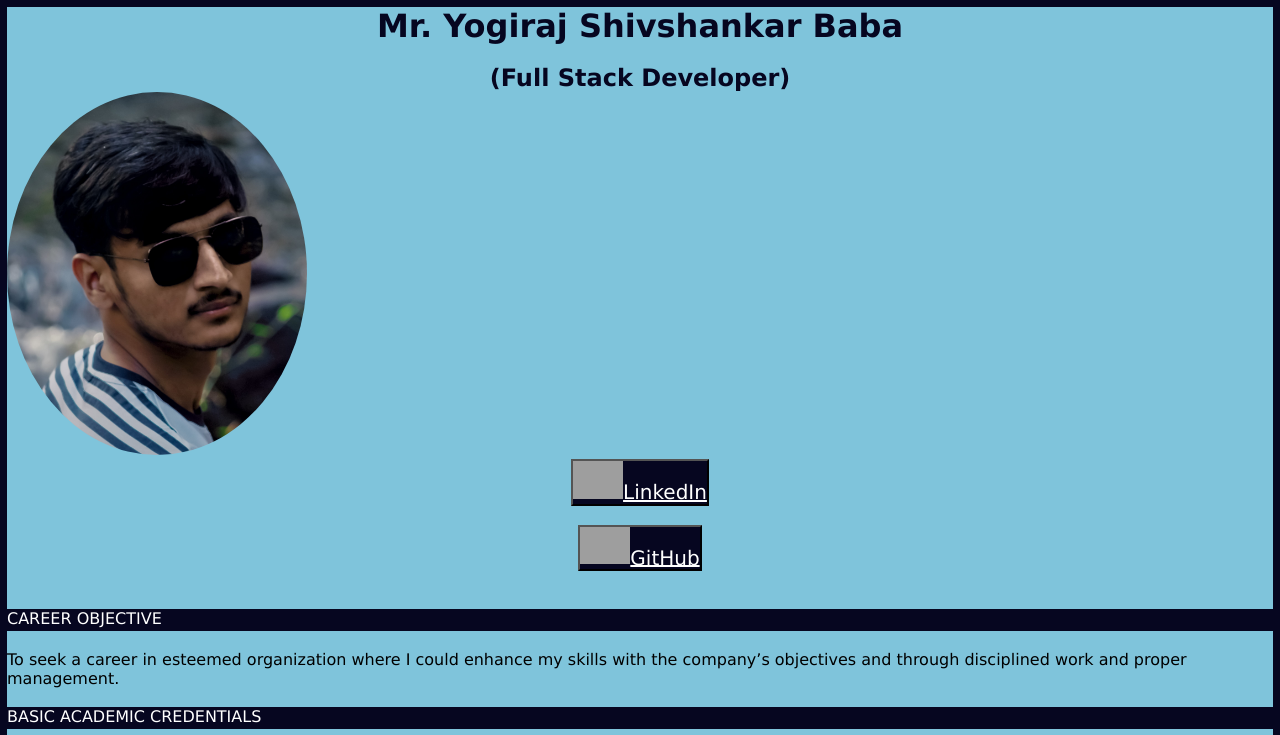
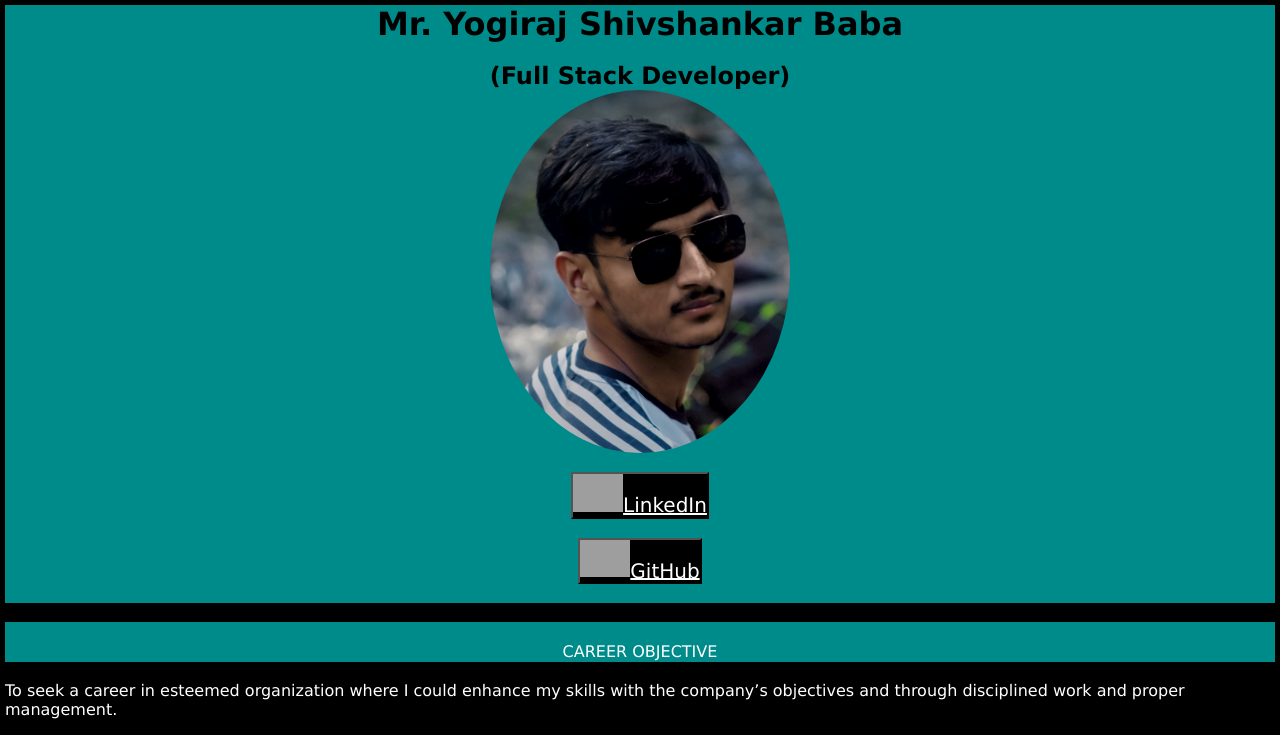
Before and after one commit to yogiraj-baba/Yogiraj-Baba, a plain HTML site: page index.html in a window 1280 px wide. Shown: the top 735 px of the page. Drawn offline with Linux system fonts and the light colour scheme; grey boxes are pictures that could not be loaded.

Commit message:
Update style.css

```diff
--- a/style.css
+++ b/style.css
@@ -3,23 +3,40 @@
     padding: 0;
     box-sizing: border-box;
     font-family: Verdana, Geneva, Tahoma, sans-serif;
+    color:white;
   }
   h1, h2{
       text-align: center;
-      color:rgb(6, 6, 32);
+      color:black;
+      transition: transform .2s; /* Animation */
+      margin: auto;
+      text-align: center;
+      text-justify: inter-cluster;
   }
+  h1:hover{
+    transform: scale(1.2);
+  }
+  h2:hover{
+    transform: scale(1.2);
+  }
+
   body{
-      border:7px solid rgb(6, 6, 32);
+      border:5px solid black;
   }
   .Profilepic{
-    margin: auto;
+    display: block;
+    margin-left: auto;
+    margin-right: auto;
     max-width: 300px;
     border-radius: 80%;
-    align-content: right;
-    align-items: right;
-    justify-items: right;
-    justify-content: right;
   }
+  .upperpart{
+    align-items: center;
+    background-color: darkcyan;
+    justify-content: center;
+  }
+
+
   button{
     margin: auto;
     padding: auto;
@@ -28,8 +45,16 @@
     display:flex;
     block-height:100px;
     block-width:100px;
-    background-color: rgb(6, 6, 32);
+    background-color: black;
+    transition: transform .2s; /* Animation */
+    margin: auto;
+    text-align: center;
+    text-justify: inter-cluster;
   }
+  button:hover{
+    transform: scale(1.2);
+  }
+
   div .links{
   display: flexbox;
   flex-direction: row;
@@ -43,18 +68,27 @@
 
   .Profile{
    display: flex;
-   background:rgb(127, 196, 219);
+   background:black;
    flex-direction: column;
 
   }
   label{
     background: rgb(6, 6, 32);
     color: white;
-    block-size: 22px;
+    block-size: 11px;
     width: 100%;
+    padding: 20px;
+    background-color: darkcyan;
+    transition: transform .2s; /* Animation */
+    margin: auto;
+    text-align: center;
+    text-justify: inter-cluster;
+  }
+  label:hover{
+    transform: scale(1.2);
   }
   table, th, td{
-    border: 1px solid black;
+    border: 1px solid rgb(61, 51, 51);
     border-collapse: collapse;
     text-align: center;
   }
```
